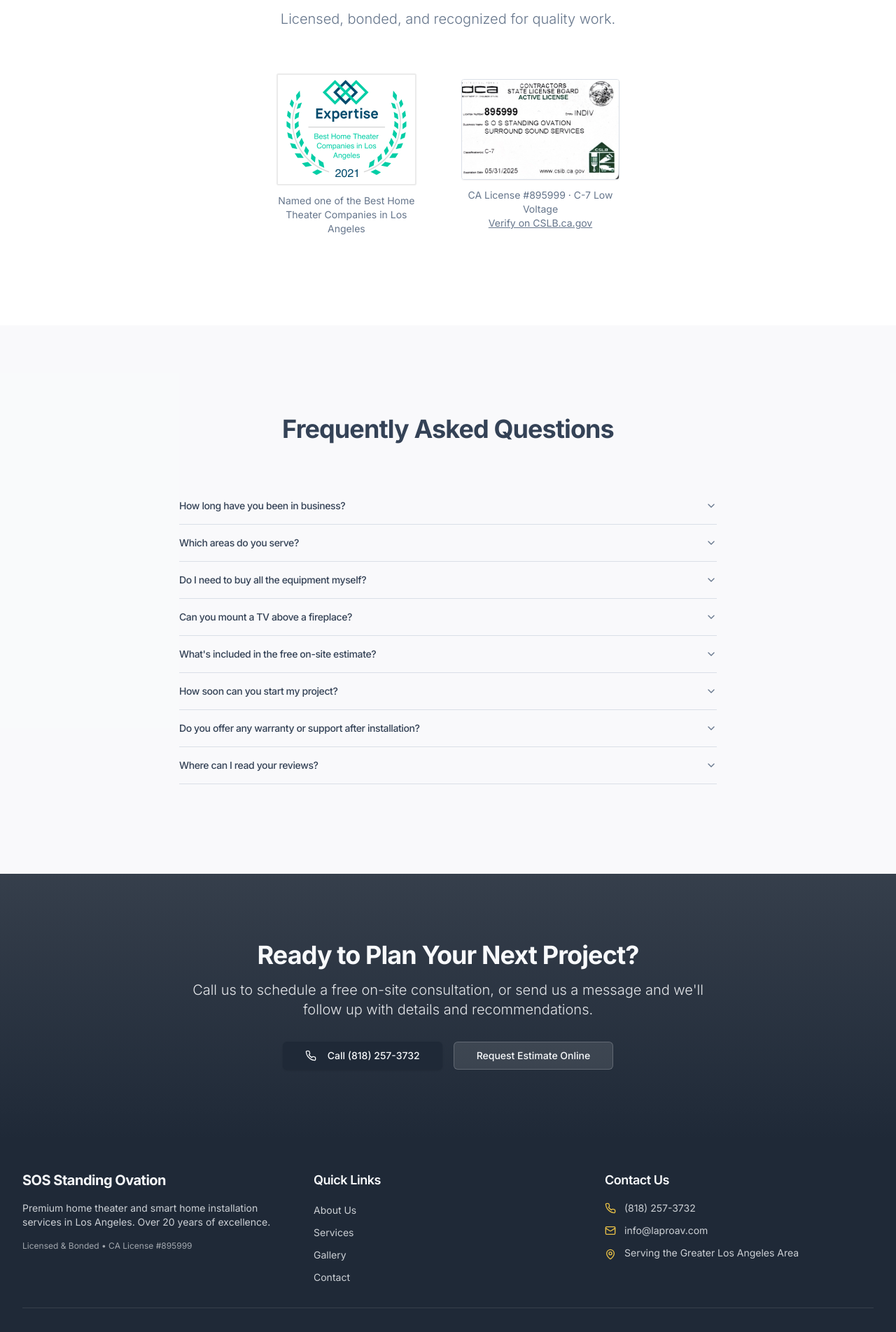
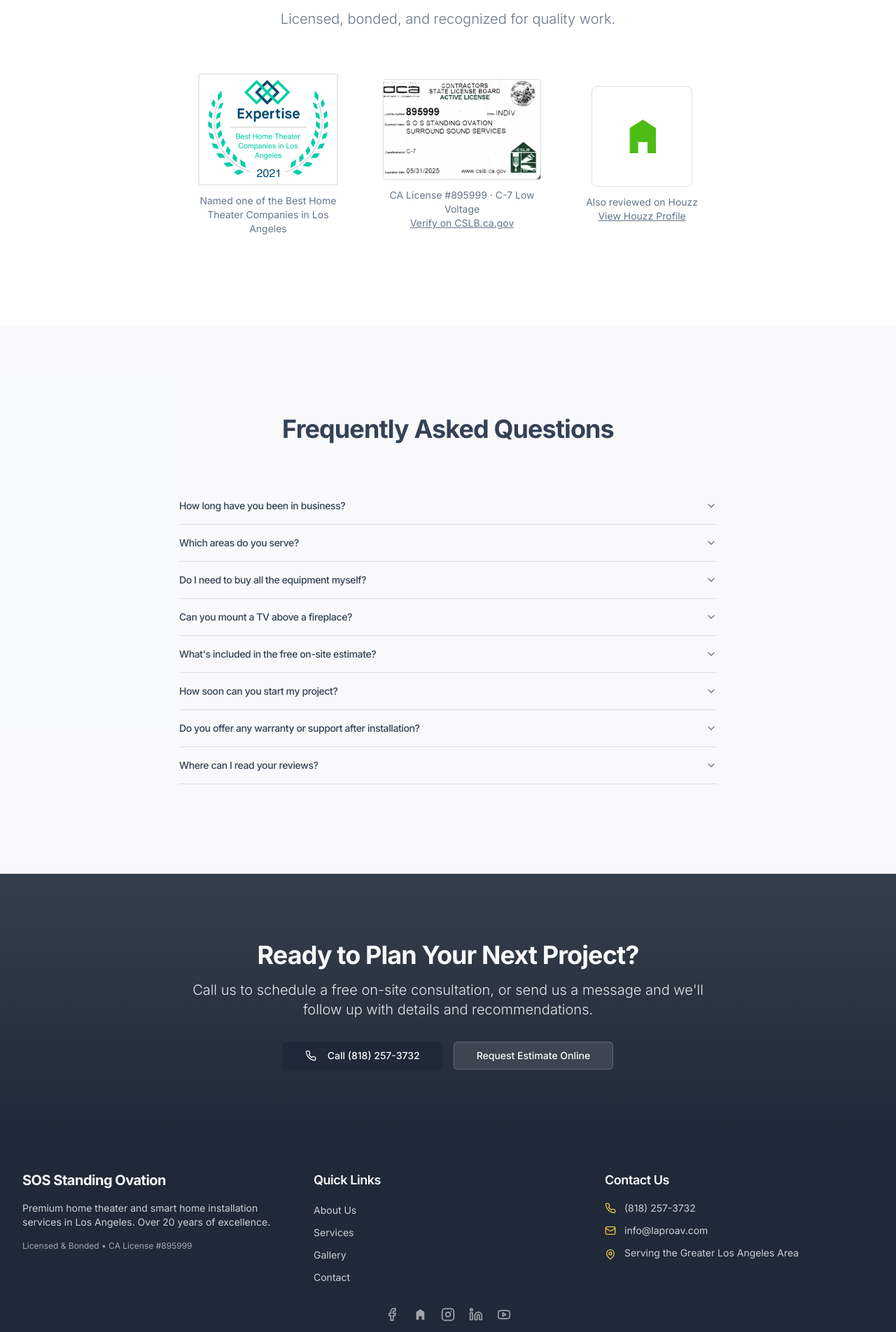
Before and after one commit to dshaby/sos-site, a Next.js app: page /about in a window 1280 px wide. Shown: the part 3024-4928 px from the top of the page at 70% size. Built offline with nearby package versions, Linux system fonts and the light colour scheme.

Commit message:
Update site branding, add social links, and Houzz badge

```diff
--- a/app/layout.tsx
+++ b/app/layout.tsx
@@ -12,14 +12,15 @@ const inter = Inter({
 });
 
 export const metadata: Metadata = {
-  title: "SOS Standing Ovation | Home Theater & Smart Home Installation Los Angeles",
+  title:
+    "SOS Standing Ovation Surround Sound | Home Theater & Smart Home Installation Los Angeles",
   description:
     "Premium home theater and smart home installation services in Los Angeles. Licensed & bonded, 20+ years of experience.",
   icons: {
     icon: "/favicon.png",
     shortcut: "/favicon.png",
-    apple: "/favicon.png"
-  }
+    apple: "/favicon.png",
+  },
 };
 
 export default function RootLayout({ children }: { children: ReactNode }) {
--- a/src/components/AboutPageContent.tsx
+++ b/src/components/AboutPageContent.tsx
@@ -290,6 +290,37 @@ const AboutPageContent = () => {
               </Link>
             </p>
           </div>
+
+          <div className="flex flex-col items-center text-center">
+            <a
+              href="https://www.houzz.com/pro/laproav"
+              target="_blank"
+              rel="noopener noreferrer"
+              className="flex h-28 w-28 items-center justify-center rounded-lg border border-border bg-card transition-shadow hover:shadow-md md:h-36 md:w-36"
+              aria-label="Houzz profile"
+            >
+              <svg
+                className="h-12 w-auto text-[#4DBC15] md:h-16"
+                viewBox="0 0 24 24"
+                fill="currentColor"
+                aria-hidden="true"
+              >
+                <path d="M12.5 3 5.5 7.5V21h4.5v-6h5v6h4.5V7.5L12.5 3z" />
+              </svg>
+            </a>
+            <p className="mt-3 max-w-[200px] text-sm text-muted-foreground">
+              Also reviewed on Houzz
+              <br />
+              <a
+                href="https://www.houzz.com/pro/laproav"
+                target="_blank"
+                rel="noopener noreferrer"
+                className="underline transition-colors hover:text-primary"
+              >
+                View Houzz Profile
+              </a>
+            </p>
+          </div>
         </div>
       </Section>
 
--- a/src/components/Footer.tsx
+++ b/src/components/Footer.tsx
@@ -1,5 +1,5 @@
 import Link from "next/link";
-import { Phone, Mail, MapPin } from "lucide-react";
+import { Phone, Mail, MapPin, Facebook, Instagram, Linkedin, Youtube } from "lucide-react";
 
 const Footer = () => {
   const currentYear = new Date().getFullYear();
@@ -91,6 +91,57 @@ const Footer = () => {
           </div>
         </div>
 
+        {/* Social Links */}
+        <div className="mb-8 flex justify-center space-x-5">
+          <a
+            href="https://www.facebook.com/hometheaterinstallers"
+            target="_blank"
+            rel="noopener noreferrer"
+            className="text-primary-foreground/60 transition-colors hover:text-primary-foreground"
+            aria-label="Facebook"
+          >
+            <Facebook className="h-5 w-5" />
+          </a>
+          <a
+            href="https://www.houzz.com/pro/laproav"
+            target="_blank"
+            rel="noopener noreferrer"
+            className="text-primary-foreground/60 transition-colors hover:text-primary-foreground"
+            aria-label="Houzz"
+          >
+            <svg className="h-5 w-5" viewBox="0 0 24 24" fill="currentColor" aria-hidden="true">
+              <path d="M12.5 3 5.5 7.5V21h4.5v-6h5v6h4.5V7.5L12.5 3z" />
+            </svg>
+          </a>
+          <a
+            href="https://www.instagram.com/ron.shaby"
+            target="_blank"
+            rel="noopener noreferrer"
+            className="text-primary-foreground/60 transition-colors hover:text-primary-foreground"
+            aria-label="Instagram"
+          >
+            <Instagram className="h-5 w-5" />
+          </a>
+          <a
+            href="https://www.linkedin.com/in/ron-shaby/"
+            target="_blank"
+            rel="noopener noreferrer"
+            className="text-primary-foreground/60 transition-colors hover:text-primary-foreground"
+            aria-label="LinkedIn"
+          >
+            <Linkedin className="h-5 w-5" />
+          </a>
+          <a
+            href="https://www.youtube.com/user/ronshaby/videos"
+            target="_blank"
+            rel="noopener noreferrer"
+            className="text-primary-foreground/60 transition-colors hover:text-primary-foreground"
+            aria-label="YouTube"
+          >
+            <Youtube className="h-5 w-5" />
+          </a>
+        </div>
+
         {/* Bottom Bar */}
         <div className="border-t border-primary-foreground/10 pt-8">
           <div className="flex flex-col items-center justify-between space-y-4 md:flex-row md:space-y-0">
```
